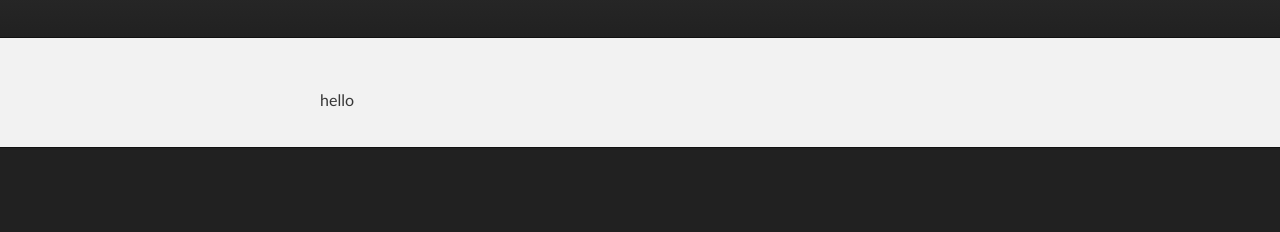
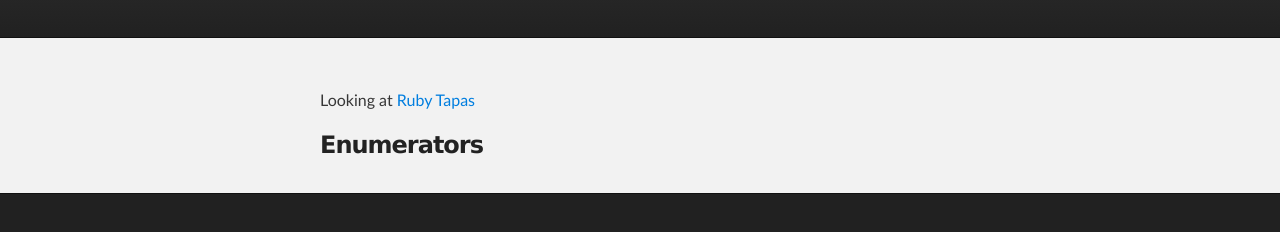
Before and after one commit to rjayroach/rjayroach.github.io, a plain HTML site: page tapas.html in a window 1280 px wide. Shown: the part 136-368 px from the top of the page. Drawn offline with Linux system fonts and the light colour scheme.

Commit message:
update tapas.html

```diff
--- a/tapas.html
+++ b/tapas.html
@@ -28,7 +28,9 @@
     <!-- MAIN CONTENT -->
     <div id="main_content_wrap" class="outer">
       <section id="main_content" class="inner">
-<p> hello
+	      <p>Looking at <a href="http://rubytapas.com">Ruby Tapas</a>
+	      <h3>Enumerators</h3>
+
 
 </section>
 </div>
```
